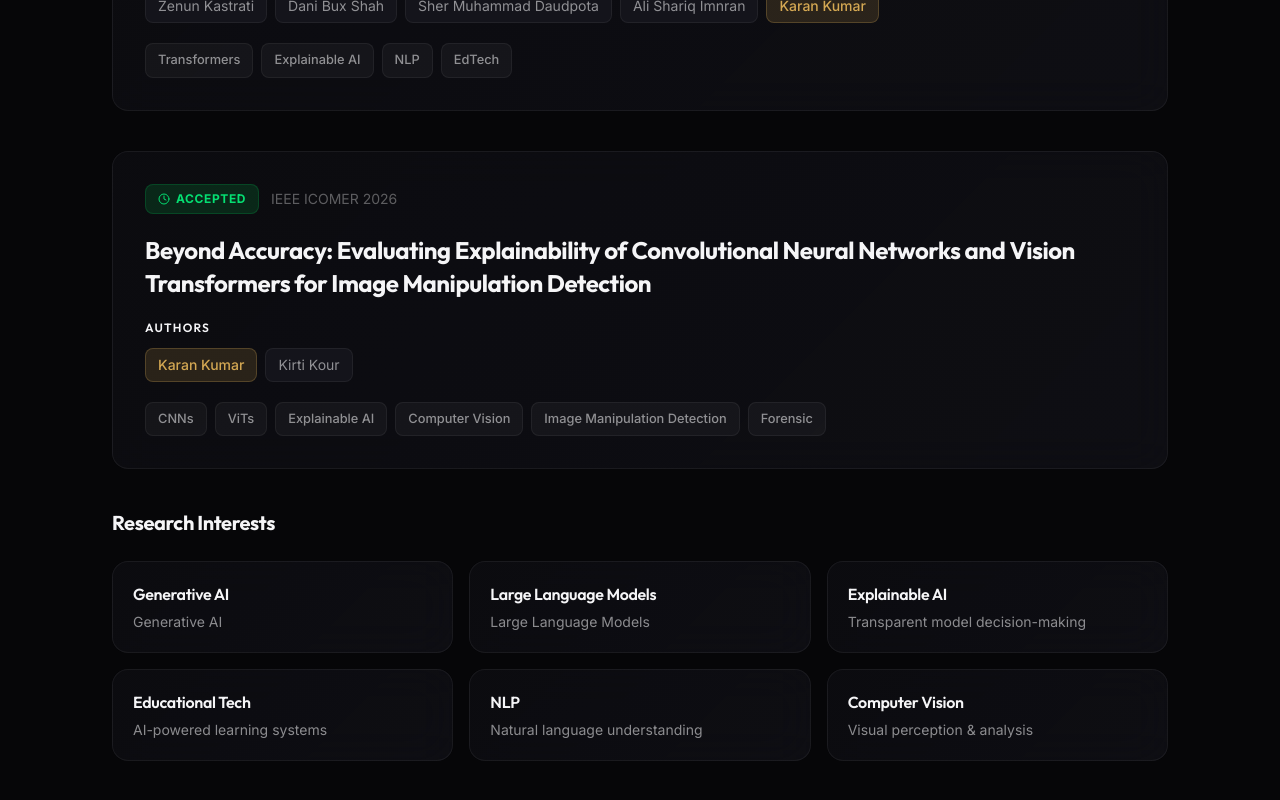
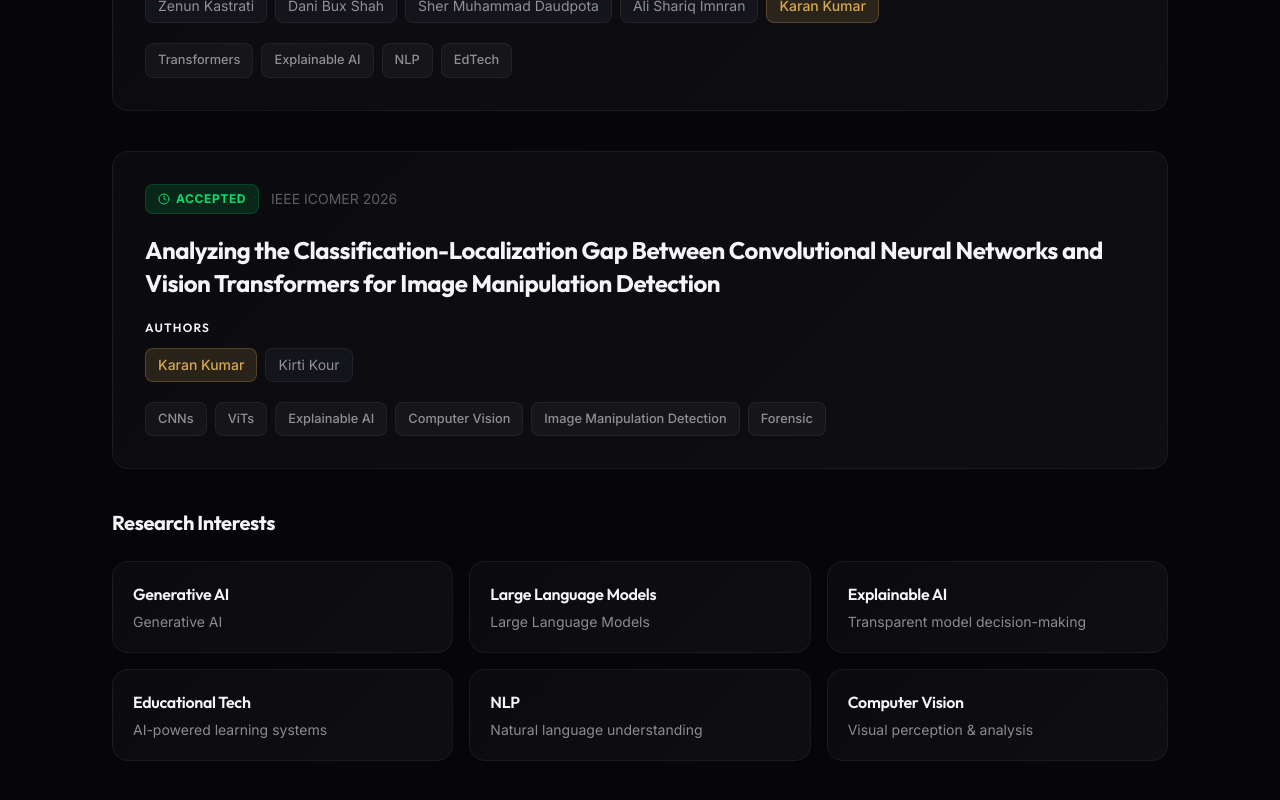
Before and after one commit to KaranTejwani/my_portfolio, a React (Vite) app: page / in a window 1280 px wide. Shown: the part 6551-7351 px from the top of the page. Built offline with nearby package versions, Linux system fonts and the light colour scheme.

Commit message:
update research section

```diff
--- a/src/sections/ResearchSection.jsx
+++ b/src/sections/ResearchSection.jsx
@@ -12,7 +12,7 @@ const publications = [
     },
     {
         id: 2, status: 'Accepted', venue: 'IEEE ICOMER 2026',
-        title: 'Beyond Accuracy: Evaluating Explainability of Convolutional Neural Networks and Vision Transformers for Image Manipulation Detection',
+        title: 'Analyzing the Classification-Localization Gap Between Convolutional Neural Networks and Vision Transformers for Image Manipulation Detection',
         abstract: '',
         authors: ['Karan Kumar', 'Kirti Kour'],
         topics: ['CNNs', 'ViTs', 'Explainable AI', 'Computer Vision', 'Image Manipulation Detection', 'Forensic'],
```
